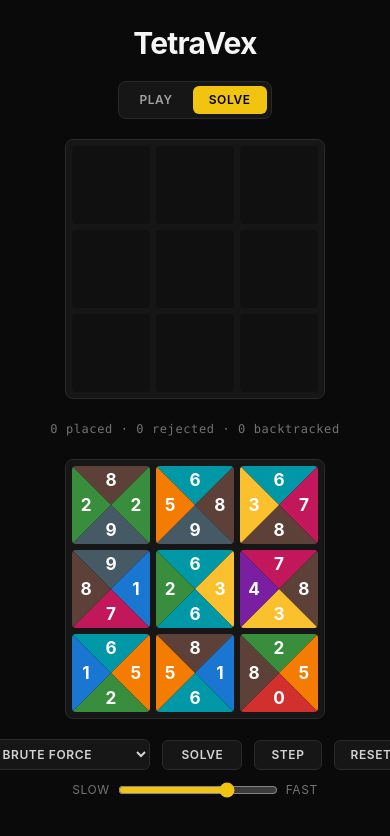
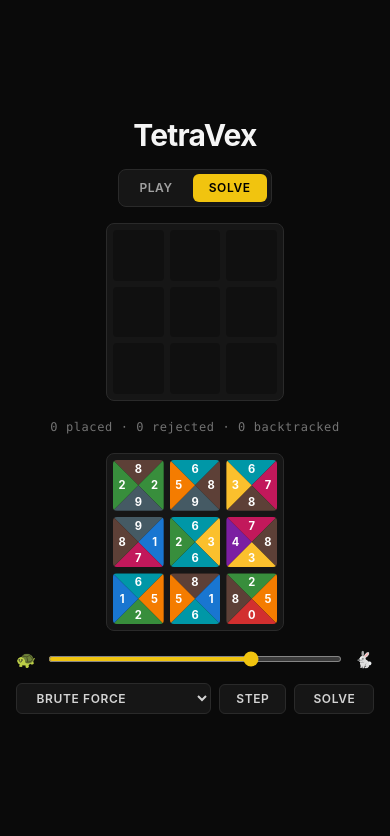
Before and after one commit to LucianChirca/Tetra-Vex-Solver, a React (Vite) app: page / in a window 390 px wide. Both pictures are taken after a click on the button "SOLVE". Shown: the top 836 px of the page. Built offline with nearby package versions, Linux system fonts and the light colour scheme.

Commit message:
fix(gui): per-attempt solver feedback + responsive, uncramped layout

```diff
--- a/src/gui/App.tsx
+++ b/src/gui/App.tsx
@@ -23,7 +23,7 @@
   }, [mode]);
 
   return (
-    <div className="flex flex-col items-center gap-5">
+    <div className="flex flex-col items-center gap-4">
       <h1 className="text-3xl font-bold tracking-tight text-neutral-100">TetraVex</h1>
       <div className="bg-panel border-panel-border flex gap-1 rounded-lg border p-1">
         {(["play", "solve"] as Mode[]).map((m) => (
--- a/src/gui/components/Board.tsx
+++ b/src/gui/components/Board.tsx
@@ -22,7 +22,8 @@
   // Solver feedback: a candidate the solver just tried in an (empty) cell. A
   // reject is drawn in place with a red outline then discarded on the next tick;
   // a backtrack shows the tile being pulled back out.
-  flash?: { index: number; kind: "reject" | "backtrack"; tile: TileModel } | null;
+  // `key` changes per attempt so the tryout animation restarts on each one.
+  flash?: { index: number; kind: "reject" | "backtrack"; tile: TileModel; key: number } | null;
   solved?: boolean;
   onTilePointerDown?: (tileId: number, e: PointerEvent) => void;
   onCellHover?: (index: number | null) => void;
@@ -30,8 +31,10 @@
   const glow = solved ? "ring-2 ring-emerald-400/80" : "";
   const attemptClass =
     flash?.kind === "reject"
-      ? "animate-[tryout_240ms_ease-out] opacity-90 ring-2 ring-red-500"
-      : "animate-[tryout_240ms_ease-out] opacity-50 ring-2 ring-amber-400";
+      ? // a wrong candidate: shown, then a "nope" shake; it lingers till the next try
+        "animate-[tryout_240ms_ease-out] opacity-90 ring-2 ring-red-500"
+      : // backtracking: the tile is lifted back out of the cell (no shake)
+        "animate-[pullout_260ms_ease-in_forwards] ring-2 ring-amber-400";
   return (
     <div
       className={`panel grid grid-cols-[repeat(var(--size),var(--tile))] grid-rows-[repeat(var(--size),var(--tile))] ${glow} transition-shadow`}
@@ -51,8 +54,11 @@
               onPointerDown={onTilePointerDown ? (e) => onTilePointerDown(tile.id, e) : undefined}
             />
           ) : (
-            // a tried-and-rejected (or backtracked) candidate, shown then dropped
-            flash?.index === i && <Tile tile={flash.tile} className={attemptClass} />
+            // a tried-and-rejected (or backtracked) candidate, shown then dropped.
+            // keyed by attempt so React remounts it and the shake replays.
+            flash?.index === i && (
+              <Tile key={flash.key} tile={flash.tile} className={attemptClass} />
+            )
           )}
         </div>
       ))}
--- a/src/gui/components/PlayScreen.tsx
+++ b/src/gui/components/PlayScreen.tsx
@@ -130,7 +130,7 @@
   };
 
   return (
-    <div className="flex w-[min(92vw,24rem)] flex-col items-center gap-5">
+    <div className="flex w-[min(92vw,24rem)] flex-col items-center gap-4">
       <Board
         size={controller.size}
         cells={controller.boardCells()}
--- a/src/gui/style.css
+++ b/src/gui/style.css
@@ -21,8 +21,9 @@
 }
 
 :root {
-  /* Tile size — shrinks on small screens so the board always fits. */
-  --tile: clamp(3.25rem, 20vw, 6rem);
+  /* Tile size — shrinks on small screens so the board, pool, and controls all
+     fit with room to spare (two 3×3 panels stack vertically on a phone). */
+  --tile: clamp(2.5rem, 13vw, 4.5rem);
 
   /* Digit palette — read in TS via var(--color-digit-N). Plain custom props,
      not @theme: nothing references them as a utility, and Tailwind prunes
@@ -148,3 +149,15 @@
     transform: translateX(0);
   }
 }
+
+/* backtracking: the tile is lifted up and out of the cell, then stays gone */
+@keyframes pullout {
+  from {
+    opacity: 1;
+    transform: scale(1);
+  }
+  to {
+    opacity: 0;
+    transform: scale(0.85) translateY(-6px);
+  }
+}
--- a/src/gui/views/solverView.tsx
+++ b/src/gui/views/solverView.tsx
@@ -36,6 +36,7 @@
   model: Game;
   gen: Generator<SolverEvent, boolean, void>;
   last: SolverEvent | null;
+  ticks: number; // events applied so far — also the flash key, so each attempt re-animates
   done: boolean;
   solved: boolean;
   stats: { placements: number; rejections: number; backtracks: number };
@@ -48,8 +49,9 @@
   indexed: "Indexed lookup",
 };
 const SOLVER_NAMES = Object.keys(SOLVERS) as SolverName[];
-// Slider 0..100 → delay ms (right = faster). 100 → ~10ms, 0 → ~310ms.
-const delayFor = (speed: number) => 10 + (100 - speed) * 3;
+// Slider 0..100 → delay ms (right = faster). 100 → ~10ms, 0 → ~1210ms (slow
+// enough to watch each try/reject/backtrack).
+const delayFor = (speed: number) => 10 + (100 - speed) * 12;
 
 function SolverScreen({ size }: { size: number }) {
   // The mock owns the puzzle (it needs the answer key); stable across re-runs.
@@ -63,6 +65,7 @@
     model: new Game(mock.puzzle),
     gen: mock.run(),
     last: null,
+    ticks: 0,
     done: false,
     solved: false,
     stats: { placements: 0, rejections: 0, backtracks: 0 },
@@ -98,6 +101,7 @@
       e.stats.rejections++;
     }
     e.last = ev;
+    e.ticks++;
     bump();
     return true;
   };
@@ -122,7 +126,7 @@
   // pulled back out (backtrack) — not once we're solved.
   const flash =
     !e.solved && e.last && e.last.kind !== "place"
-      ? { index: e.last.row * size + e.last.col, kind: e.last.kind, tile: e.last.tile }
+      ? { index: e.last.row * size + e.last.col, kind: e.last.kind, tile: e.last.tile, key: e.ticks }
       : null;
 
   const changeSolver = (next: SolverName) => {
@@ -133,7 +137,7 @@
   };
 
   return (
-    <div className="flex w-[min(92vw,24rem)] flex-col items-center gap-5">
+    <div className="flex w-[min(92vw,24rem)] flex-col items-center gap-4">
       <Board size={size} cells={cells} flash={flash} solved={e.solved} />
 
       <div className="flex h-5 items-center">
@@ -151,12 +155,28 @@
 
       <Pool size={size} slots={slots} />
 
-      <div className="flex min-h-20 flex-col items-center justify-start gap-3">
-        <div className="flex items-center gap-3">
+      <div className="flex min-h-20 w-full flex-col gap-3">
+        {/* speed — full width and icon-flanked, so it never clips on mobile */}
+        <div className="flex items-center gap-3 text-base text-neutral-500">
+          <span aria-hidden>🐢</span>
+          <input
+            type="range"
+            min={0}
+            max={100}
+            value={speed}
+            onChange={(ev) => setSpeed(Number(ev.target.value))}
+            aria-label="Solver speed"
+            className="accent-accent h-1.5 flex-1 cursor-pointer"
+          />
+          <span aria-hidden>🐇</span>
+        </div>
+
+        {/* strategy grows to fill; two actions keep a fixed width */}
+        <div className="flex items-center gap-2">
           <select
             value={name}
             onChange={(ev) => changeSolver(ev.target.value as SolverName)}
-            className="btn cursor-pointer"
+            className="btn min-w-0 flex-1 cursor-pointer"
           >
             {SOLVER_NAMES.map((s) => (
               <option key={s} value={s}>
@@ -164,32 +184,16 @@
               </option>
             ))}
           </select>
+          <button onClick={step} disabled={running || e.done} className="btn disabled:opacity-40">
+            Step
+          </button>
           <button
             onClick={() => (e.done ? reset() : setRunning((r) => !r))}
             className="btn min-w-20"
           >
             {e.done ? "Restart" : running ? "Pause" : "Solve"}
           </button>
-          <button onClick={step} disabled={running || e.done} className="btn disabled:opacity-40">
-            Step
-          </button>
-          <button onClick={reset} className="btn">
-            Reset
-          </button>
         </div>
-
-        <label className="flex items-center gap-2 text-xs tracking-wider text-neutral-500 uppercase">
-          Slow
-          <input
-            type="range"
-            min={0}
-            max={100}
-            value={speed}
-            onChange={(ev) => setSpeed(Number(ev.target.value))}
-            className="accent-accent w-40"
-          />
-          Fast
-        </label>
       </div>
     </div>
   );
```
